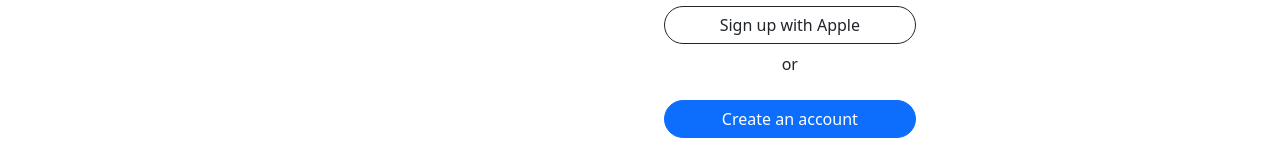
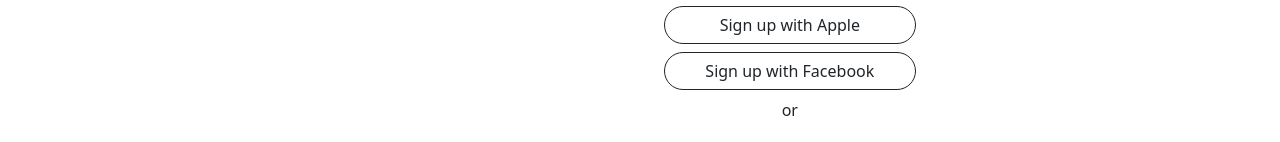
Before and after one commit to aim-salam/twitter-clone, a React app: page /login in a window 1280 px wide. Shown: the part 341-483 px from the top of the page. Built offline with nearby package versions, Linux system fonts and the light colour scheme; no server answers; the HTML template or start-up script is replaced by a standard one.

Commit message:
Add sign up with Facebook.

```diff
--- a/src/pages/AuthPage.jsx
+++ b/src/pages/AuthPage.jsx
@@ -95,6 +95,9 @@
           <Button className="rounded-pill" variant="outline-dark">
             <i className="bi bi-apple"></i> Sign up with Apple
           </Button>
+          <Button className="rounded-pill" variant="outline-dark">
+            <i className="bi bi-facebook"></i> Sign up with Facebook
+          </Button>
           <p style={{ textAlign: "center" }}>or</p>
           <Button className="rounded-pill" onClick={handleShowSignUp}>
             Create an account
```
